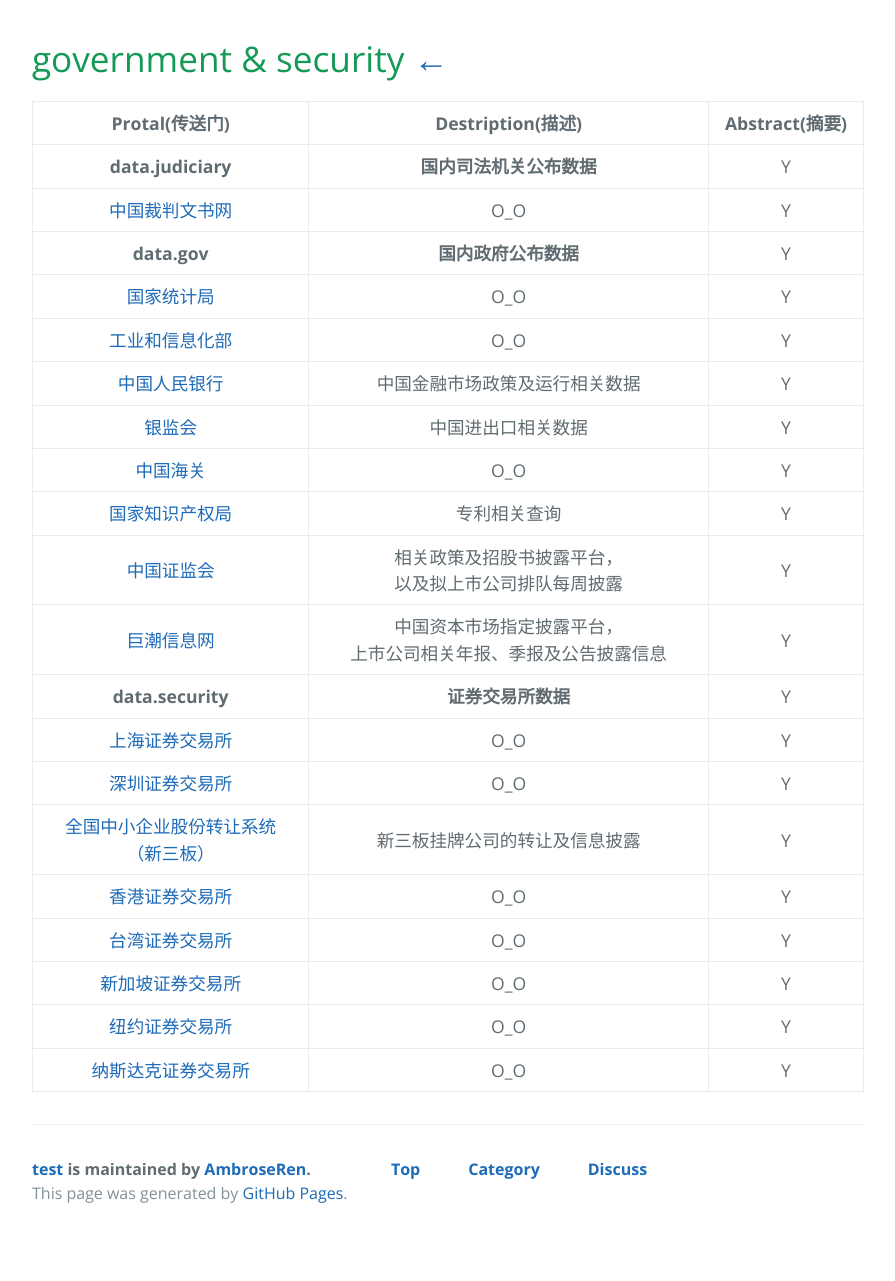
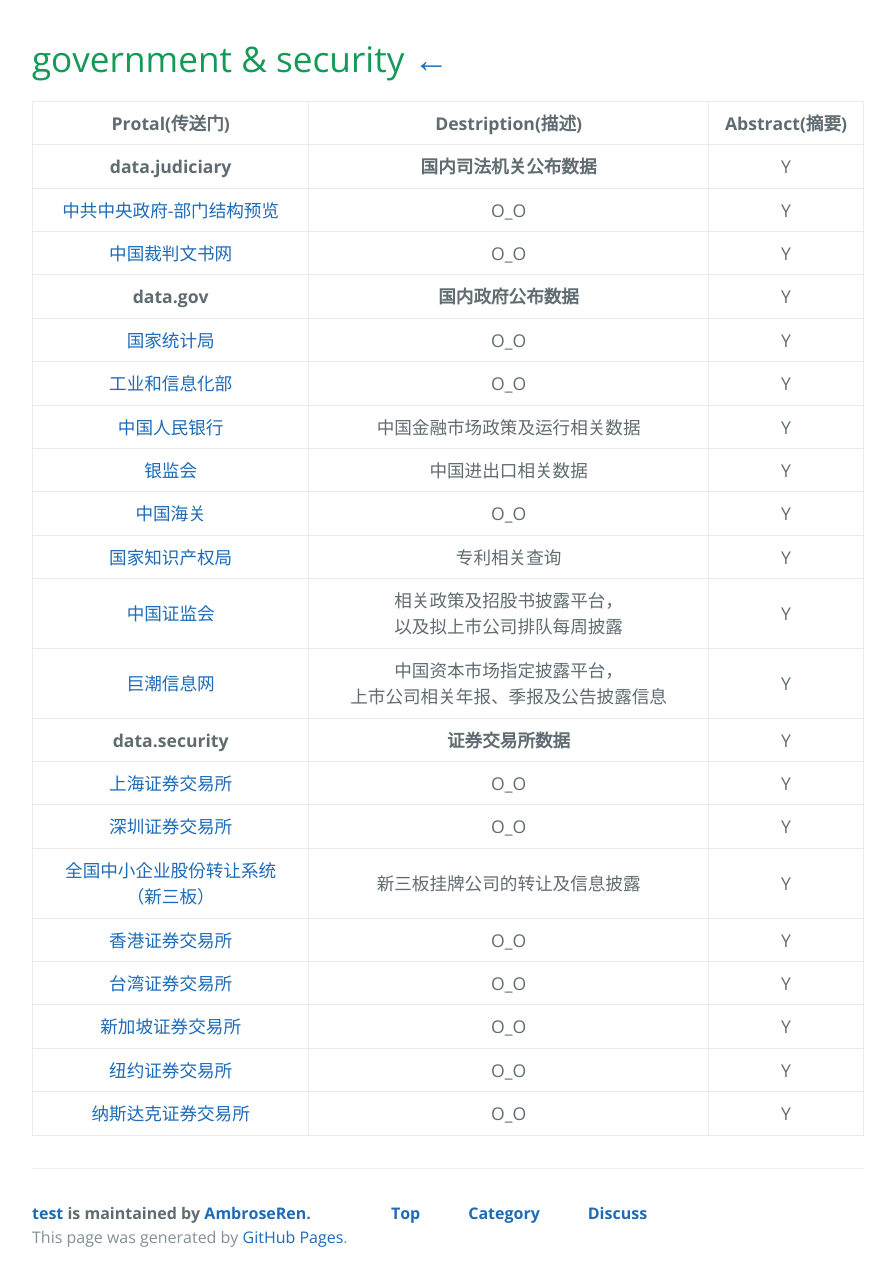
Before and after one commit to AmbroseRen/test, a Jekyll site: the page built from Data/Other.md, in a window 1280 px wide. Shown: the whole page, without its empty margins (192-1087 px from the left). Built offline with Jekyll 4.4.1, drawn with Linux system fonts in a browser that asks for light colours; our own code applies the rules of GitHub Pages for plain Markdown files; the repository's description, which GitHub fills in, is left out; before the commit the page ends 1237 px from its top, so only the background shows below that.

Commit message:
Update Other.md

```diff
--- a/Data/Other.md
+++ b/Data/Other.md
@@ -3,6 +3,7 @@
 | Protal(传送门) | Destription(描述) | Abstract(摘要) |
 |:---:|:---:|:---:|
 | __data.judiciary__ | __国内司法机关公布数据__ | Y |
+| [中共中央政府-部门结构预览](http://www.gov.cn/fuwu/bm/index.htm) | O_O | Y |
 | [中国裁判文书网](https://wenshu.court.gov.cn/) | O_O | Y |
 | __data.gov__ | __国内政府公布数据__ | Y |
 | [国家统计局](http://www.stats.gov.cn/) | O_O | Y |
```
